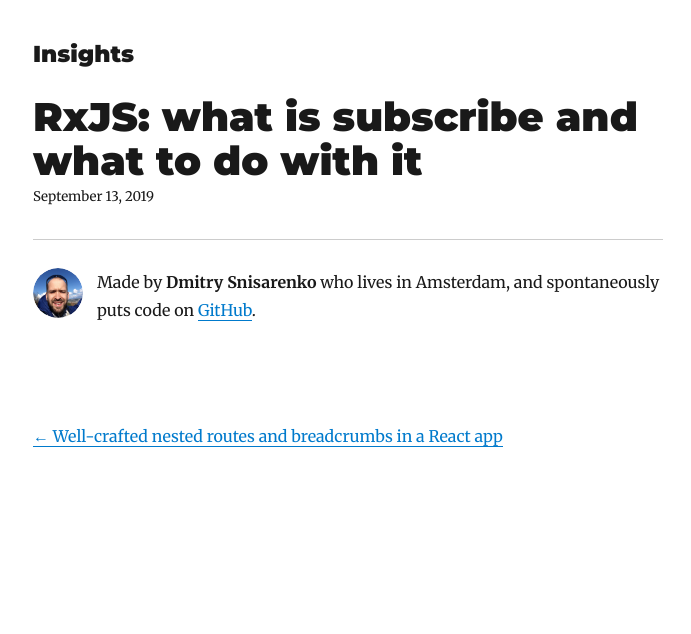
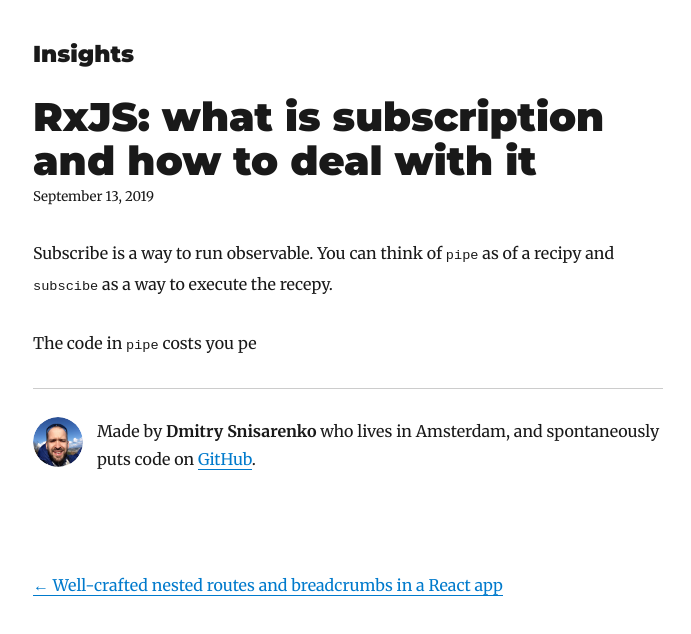
Before and after one commit to sneas/blog, a Gatsby site: page /draft-rxjs/ in a window 1280 px wide. Shown: the whole page, without its empty margins (292-983 px from the left). Built offline with nearby package versions, Linux system fonts and the light colour scheme; Gatsby itself is replaced by a stand-in of ours; some packages are replaced by stand-ins of ours.

Commit message:
doc(rxjs): update draft

```diff
--- a/content/blog/draft-rxjs/index.md
+++ b/content/blog/draft-rxjs/index.md
@@ -1,5 +1,10 @@
 ---
-title: "RxJS: what is subscribe and what to do with it"
+title: "RxJS: what is subscription and how to deal with it"
 date: 2019-09-13T10:00:00+02:00
-descriptions: "Something developer should understand about RxJS before building the first Angular app."
+descriptions: "Something developer should understand about RxJS' subscriptions before building the first Angular app."
 ---
+
+Subscribe is a way to run observable. You can think of `pipe` as of a recipy and `subscibe`
+as a way to execute the recepy.
+
+The code in `pipe` costs you pe
```
